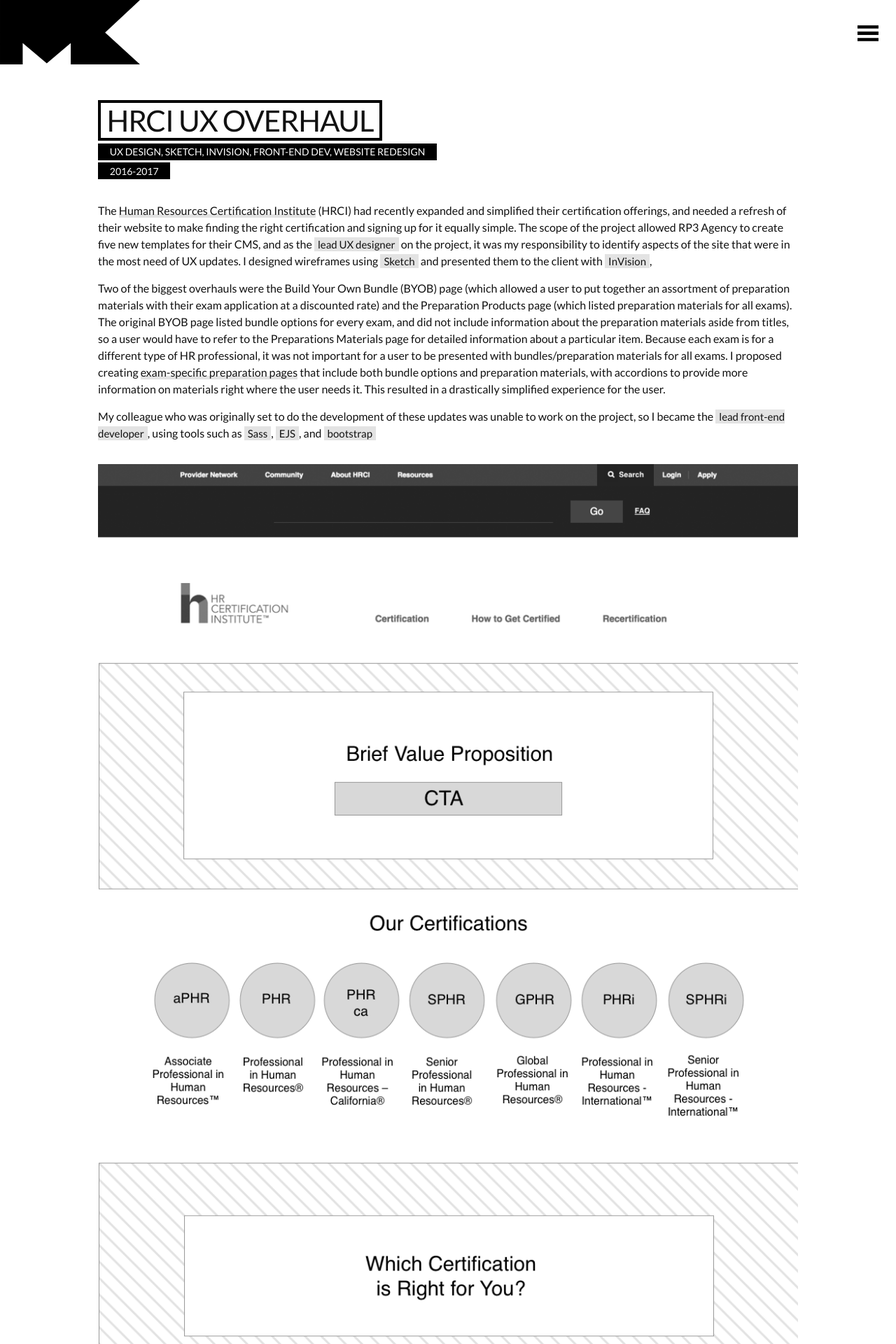
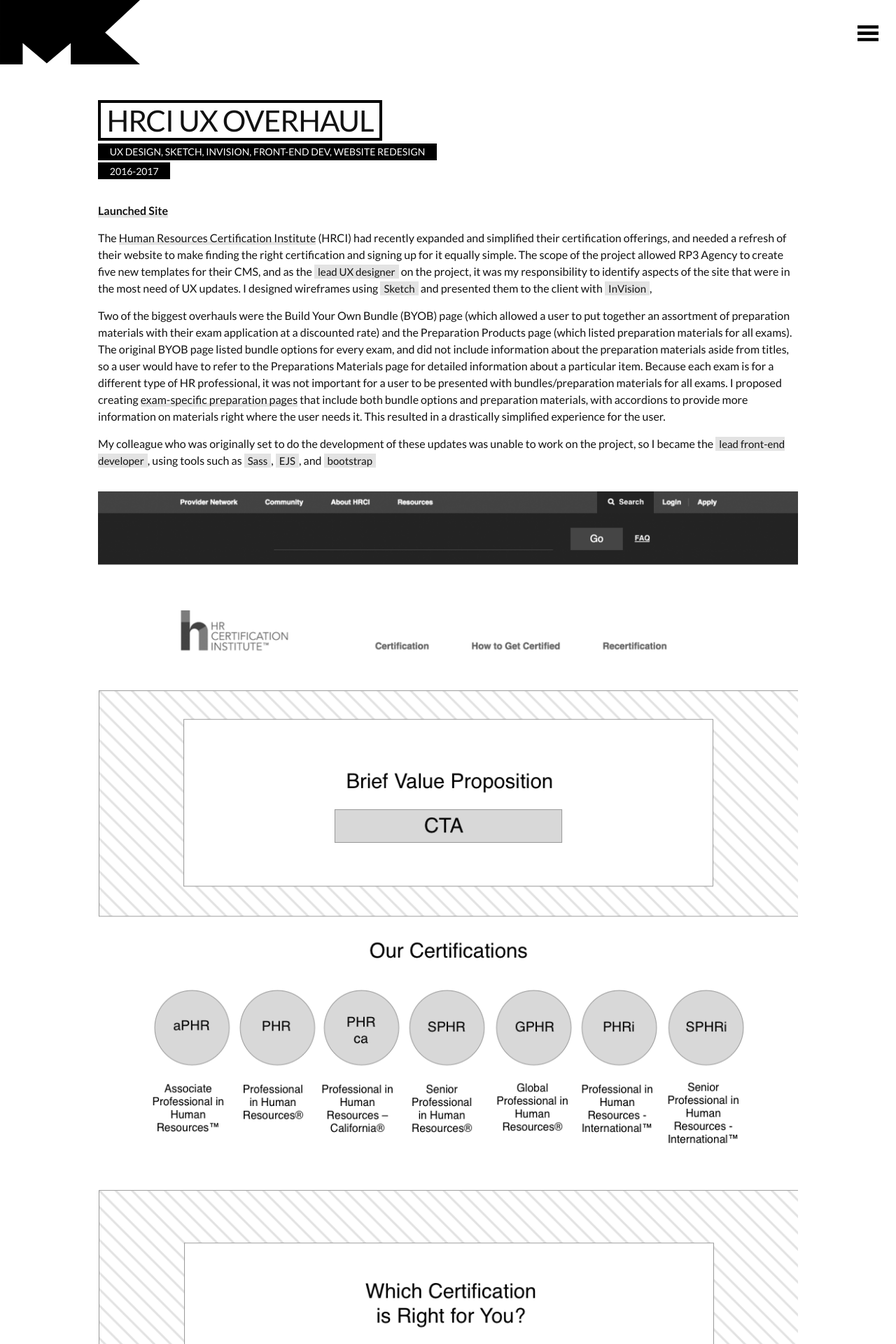
Before and after one commit to LordOfCorners/lordofcorners.github.io, a Jekyll site: the page built from _posts/2016-05-29-hrci-redesign.markdown, in a window 1280 px wide. Shown: the top 1920 px of the page at 70% size. Built offline with Jekyll 4.4.1, drawn with Linux system fonts in a browser that asks for light colours.

Commit message:
Added HRCI site link

```diff
--- a/_posts/2016-05-29-hrci-redesign.markdown
+++ b/_posts/2016-05-29-hrci-redesign.markdown
@@ -10,6 +10,8 @@
 excerpt: The Human Resources Certification Institute (HRCI) needed a refresh of their website to reflect their recently simplified enrollment process. I was the lead UX designer on the project, though when we got to the development phase I became the lead front-end developer.
 ---
 
+**[Launched Site](http://hrci.org/)**
+
 The [Human Resources Certification Institute](http://www.hrci.org) (HRCI) had recently expanded and simplified their certification offerings, and needed a refresh of their website to make finding the right certification and signing up for it equally simple. The scope of the project allowed RP3 Agency to create five new templates for their CMS, and as the `lead UX designer` on the project, it was my responsibility to identify aspects of the site that were in the most need of UX updates. I designed wireframes using `Sketch` and presented them to the client with `InVision`,
 
 Two of the biggest overhauls were the Build Your Own Bundle (BYOB) page (which allowed a user to put together an assortment of preparation materials with their exam application at a discounted rate) and the Preparation Products page (which listed preparation materials for all exams). The original BYOB page listed bundle options for every exam, and did not include information about the preparation materials aside from titles, so a user would have to refer to the Preparations Materials page for detailed information about a particular item. Because each exam is for a different type of HR professional, it was not important for a user to be presented with bundles/preparation materials for all exams. I proposed creating [exam-specific preparation pages](https://www.hrci.org/how-to-get-certified/build-your-own-bundle/aphr-preparation) that include both bundle options and preparation materials, with accordions to provide more information on materials right where the user needs it. This resulted in a drastically simplified experience for the user.
```
